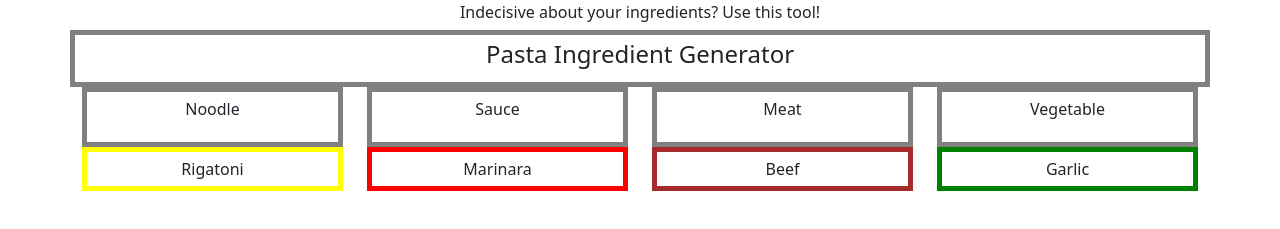
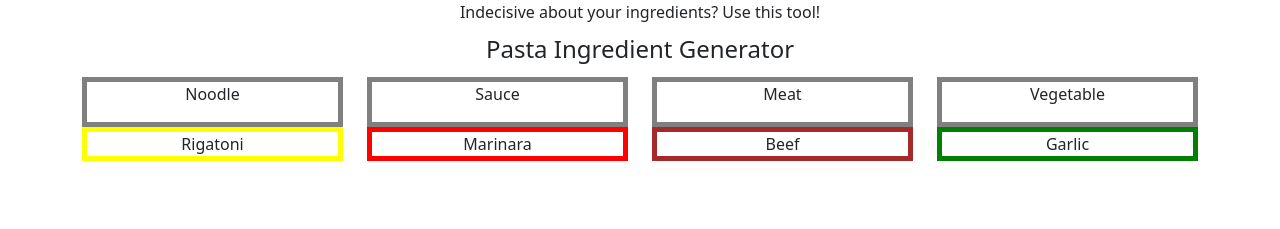
Before and after one commit to epicasino/food-randomizer, a plain HTML site: page index.html in a window 1280 px wide. Shown: the part 53-282 px from the top of the page. Drawn offline with nearby package versions, Linux system fonts and the light colour scheme.

Commit message:
removed border on #pasta-ingredient-generator in stylesheet

```diff
--- a/assets/style.css
+++ b/assets/style.css
@@ -8,14 +8,12 @@ h6 {
 
 .box {
     text-align: center;
-    padding: 5px;
     border: 5px solid gray;
 }
 
 #pasta-ingredient-generator {
     text-align: center;
     padding: 5px;
-    border: 5px solid gray;
 }
 
 #resultNoodle {
```
